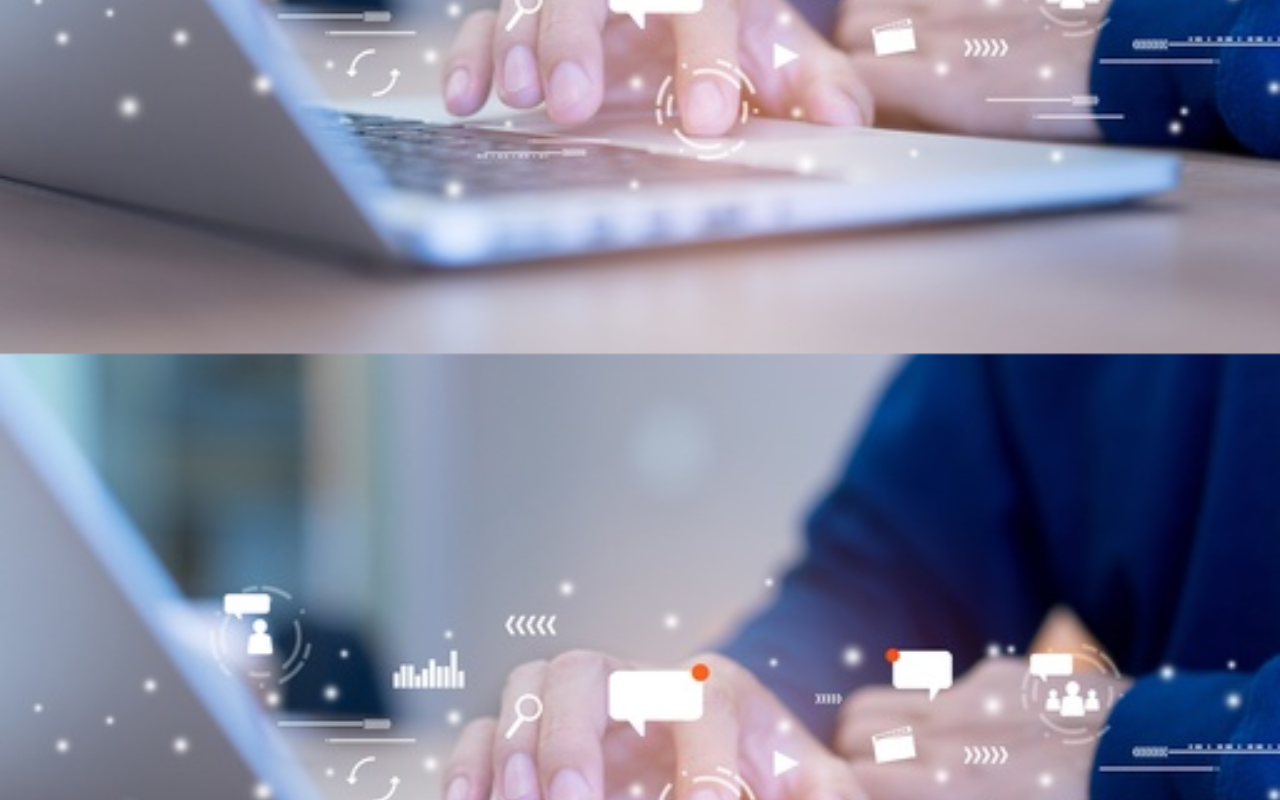
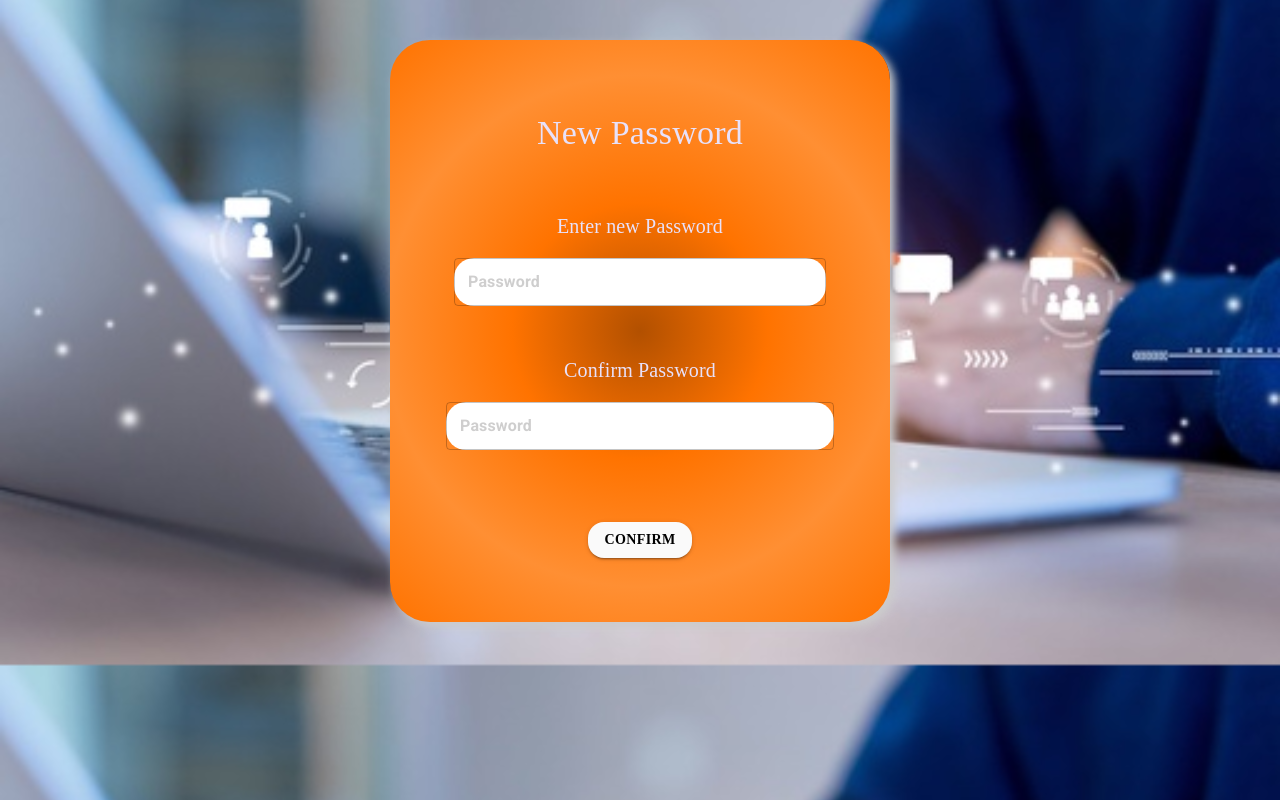
Before and after one commit to Vinuja-L/LMS-FrontEnd, a React (Create React App) app: page /newpaswd in a window 1280 px wide. Built offline with nearby package versions, Linux system fonts and the light colour scheme.

Commit message:
Authentication files added

```diff
--- a/src/App.js
+++ b/src/App.js
@@ -5,7 +5,11 @@ import Signup from './pages/UserAuthentication/Signup';
 import ForgotPassword from './pages/UserAuthentication/ForgotPassword';
 import Verification from './pages/UserAuthentication/Verification';
 import Emailconfirm from './pages/UserAuthentication/Emailconfirm';
+import NewPaswd from './pages/UserAuthentication/NewPaswd';
+import SuccesfulPwReset from './pages/UserAuthentication/SuccesfulPwReset';
 import { BrowserRouter as  Router, Route,Switch,Link} from "react-router-dom";
+import { Email } from '@mui/icons-material';
+
 
 
 
@@ -16,6 +20,10 @@ function App() {
         <Route exact path="/" component={LoginPage} />
         <Route exact path="/signup" component={Signup}/>
         <Route exact path="/forgotPassword" component={ForgotPassword} />
+        <Route exact path ="/verification" component ={Verification}/>
+        <Route exact path ="/emailconfirm" component={Emailconfirm}/>
+        <Route exact path ="/newpaswd" component={NewPaswd}/>
+        <Route exact path ="/succesfulpwreset" component={SuccesfulPwReset}/>
       </Switch>
    </Router>
  );
--- a/src/pages/UserAuthentication/Emailconfirm.js
+++ b/src/pages/UserAuthentication/Emailconfirm.js
@@ -1,4 +1,5 @@
 import { Box,Button, Typography,Grid,Link, Icon } from "@mui/material";
+import "../UserAuthentication/Authentication.css";
 import ArrowForwardIcon from '@mui/icons-material/ArrowForward';
 import React from "react";
 import { Height } from "@mui/icons-material";
@@ -25,7 +26,7 @@ const Emailconfirm = ()  => {
                 bgcolor="#27144B"
 
                 sx={{
-                    background:' radial-gradient(circle,#3A1C92,#321873,#2C165D,#27144B)',
+                    background:' radial-gradient(circle,#b25000,#FF7300,#ff8f33,#FF7300)',
             }}
                 >
                     {/*<img src={pass} width='180px'/>*/}
@@ -52,7 +53,7 @@ const Emailconfirm = ()  => {
 
 
     <Grid>
-        <Typography variant="h8" align="center" color='#E8E1FA' fontFamily="Abril Fatface">If you not got any E-mail? Resend Confirmation mail</Typography>
+        <Typography variant="h8" align="center" color='#E8E1FA' fontFamily="Abril Fatface">If you not got any E-mail? <Link href ="#"> Resend Confirmation mail </Link> </Typography>
     </Grid>
 
      </Box>
--- a/src/pages/UserAuthentication/ForgotPassword.js
+++ b/src/pages/UserAuthentication/ForgotPassword.js
@@ -1,5 +1,7 @@
 import { TextField,Box,Button, Typography, Grid } from "@mui/material";
 import React from "react";
+import "../UserAuthentication/Authentication.css";
+import { Link } from "react-router-dom";
 
 
 
@@ -24,7 +26,7 @@ const forgotpsword = ()  => {
                 bgcolor="#27144B"
 
                 sx={{
-                    background:' radial-gradient(circle,#3A1C92,#321873,#2C165D,#27144B)',
+                    background:' radial-gradient(circle,#b25000,#FF7300,#ff8f33,#FF7300)',
             }}
                 >
 
@@ -55,7 +57,19 @@ const forgotpsword = ()  => {
  </Grid>
     </Grid>
     <Grid pb={1}>
-            <Button  sx={{marginTop:3, borderRadius:4 ,fontFamily:"Abril Fatface",color:"black",bgcolor:"#EB5E57"}}  variant="contained" color="warning" ><b>SEND</b></Button>
+            <Button
+             sx={{marginTop:3, borderRadius:4 ,
+             fontFamily:"Abril Fatface",color:
+             "black",bgcolor:"#fafafa"
+            }}
+             variant="contained"
+             color="warning"
+             component={Link}
+             to ={"/Verification"}
+
+             >
+                <b>SEND</b>
+                </Button>
 
     </Grid>
 
--- a/src/pages/UserAuthentication/LoginPage.js
+++ b/src/pages/UserAuthentication/LoginPage.js
@@ -3,6 +3,7 @@ import{Box,TextField,Typography,Button,Grid} from "@mui/material";
 import "../UserAuthentication/Authentication.css";
 import { Link } from "react-router-dom";
 import Loginimg from "../../images/loicon.png"
+import { LinkOffTwoTone } from "@mui/icons-material";
 
 
 
@@ -152,15 +153,14 @@ const LoginPage = () =>{
                       error={!!errors.password}
                       helperText={errors.password}
                 />
-
              <Typography
                 variant="body2"
                 alignSelf="flex-end"
                 color="blue"
+                component={Link}
+                to ={"/ForgotPassword"}
               >
-               <Link to ={"/ForgotPassword"}>
                 <i>Forgot password</i>
-                </Link>
               </Typography>
 
 
--- /dev/null
+++ b/src/pages/UserAuthentication/NewPaswd.js
@@ -0,0 +1,85 @@
+import { TextField,Box,Button, Typography, Grid } from "@mui/material";
+import React from "react";
+import { Link } from "react-router-dom";
+import "../UserAuthentication/Authentication.css";
+
+
+const NewPaswd = ()  => {
+
+    return(
+        <div>
+
+            <form>
+
+                <Box
+                display="flex"
+                flexDirection={"column"}
+                maxWidth={500}
+                alignItems="center"
+                justifyContent={'center'}
+                margin="auto"
+                marginTop={5}
+                padding={5}
+                borderRadius={10}
+                boxShadow={'5px 5px 10px #ccc'}
+                bgcolor="#27144B"
+
+                sx={{
+                    background:' radial-gradient(circle,#b25000,#FF7300,#ff8f33,#FF7300)',
+            }}
+                >
+                    <Grid container direction="column">
+
+                        <Grid >
+                             <Typography color="#E8E1FA" variant="h4" padding={4} textAlign='center' fontFamily="Abril Fatface">New Password</Typography>
+                        </Grid>
+
+
+                        <Grid padding={3}>
+                            <Grid >
+                        <Typography color="#E8E1FA" variant="h6" textAlign='center' fontFamily="Abril Fatface">Enter new Password</Typography>
+
+                        </Grid>
+                        <Grid container direction='column'>
+                         <TextField sx={{input : {color:'#8C8B8B' , bgcolor:'#fff',borderRadius:'20px',height:'15px'}}} margin="normal" type={'password'} variant="outlined" placeholder="Password" />
+
+                        </Grid>
+                        </Grid>
+
+
+
+                        <Grid padding={2}>
+                           <Grid>
+                        <Typography color="#E8E1FA" variant="h6"  textAlign='center' fontFamily="Abril Fatface">Confirm Password</Typography>
+
+                        </Grid>
+
+                        <Grid container direction="column">
+                      <TextField sx={{input : {color:'#8C8B8B' , bgcolor:'#fff',borderRadius:'20px',height:'15px'}}} margin="normal" type={'password'} variant="outlined" placeholder="Password" />
+
+                        </Grid>
+                        </Grid>
+
+
+
+
+
+
+
+    </Grid>
+    <Grid padding={3}>
+            <Button  LinkComponent={Link} to={'/newpw'}
+             sx={{marginTop:3, borderRadius:4,bgcolor:"#fafafa",color:"black",fontFamily:"Abril Fatface"}}
+             variant="contained" color="warning">
+                <b>Confirm</b></Button>
+
+    </Grid>
+
+     </Box>
+     </form>
+    </div>
+    )
+}
+
+
+export default NewPaswd;
--- a/src/pages/UserAuthentication/Signup.js
+++ b/src/pages/UserAuthentication/Signup.js
@@ -3,10 +3,12 @@ import {Grid,TextField,Box,Button, Typography,} from "@mui/material"
 import MenuItem from '@mui/material/MenuItem';
 import FormControl from '@mui/material/FormControl';
 import Select from '@mui/material/Select';
+import { Link } from "react-router-dom";
 import "../UserAuthentication/Authentication.css";
 
+
 const Signup = () =>{
-    const [signdata,setSigndata]=useState({
+    const [signdata,setSigndata]= React.useState({
         Firstname:"",
         Lastname:"",
         Email:"",
@@ -64,7 +66,7 @@ const Signup = () =>{
 
               <Typography color="#E8E1FA" variant="h7" padding={0.2}
               textAlign='center' fontFamily="Abril Fatface">
-                Already have an Account?Login</Typography>
+                Already have an Account? <Link href="#"> Login</Link></Typography>
                   </Grid>
 
 
@@ -122,7 +124,7 @@ const Signup = () =>{
     displayEmpty
     inputProps={{ 'aria-label': 'Without label' }}
   >
-    <MenuItem value=''>
+    <MenuItem value='10'>
       <em>-Select-</em>
     </MenuItem>
     <MenuItem value={10}>Teacher</MenuItem>
@@ -137,6 +139,7 @@ const Signup = () =>{
 </Grid>
 </Grid>
 <Button
+ LinkComponent={Link} to {...'/signup'}
 sx={{marginTop:3, borderRadius:4,
 bgcolor:"#fafafa",color:"black",
 fontFamily:"Abril Fatface"}}
--- /dev/null
+++ b/src/pages/UserAuthentication/SuccesfulPwReset.js
@@ -0,0 +1,53 @@
+import "../UserAuthentication/Authentication.css";
+import { Box,Button, Typography,Grid } from "@mui/material";
+import React from "react";
+import { CenterFocusStrong } from "@mui/icons-material";
+import { Link } from "react-router-dom";
+
+
+const SuccesfulPwReset = ()  => {
+
+    return(
+        <div>
+
+            <form>
+
+                <Box
+                display="flex"
+                flexDirection={"column"}
+                maxWidth={500}
+                alignItems="center"
+                justifyContent={'center'}
+                margin="auto"
+                marginTop={5}
+                padding={5}
+                borderRadius={10}
+                boxShadow={'5px 5px 10px #ccc'}
+                bgcolor="#27144B"
+
+                sx={{
+                    background:' radial-gradient(circle,#b25000,#FF7300,#ff8f33,#FF7300)',
+            }}
+                >
+
+
+                    <Grid container direction="column" alignContent={'center'}>
+
+                      <Typography color="#E8E1FA" variant="h5" padding={4} textAlign='center' fontFamily="Abril Fatface">Sucessful password Reset</Typography>
+                      <Typography color="blue" variant="h7" alignContent={'center'}  marginLeft={'100px'} component={Link} to={"/"}>click to Login</Typography>
+
+                    </Grid>
+
+
+                    <Grid pt={5} pb={5} textAlign={'center'}>
+                    <Typography variant="h8"  color='#E8E1FA' fontFamily="Abril Fatface">You can now <br/> use your new password to <br/> Login to your account!  <Link href="#">Resend Confirmation mail</Link></Typography>
+                    </Grid>
+
+     </Box>
+     </form>
+    </div>
+    )
+}
+
+
+export default SuccesfulPwReset;
```
Also changed, not shown: src/pages/UserAuthentication/Verification.js (+52 -15 lines).
